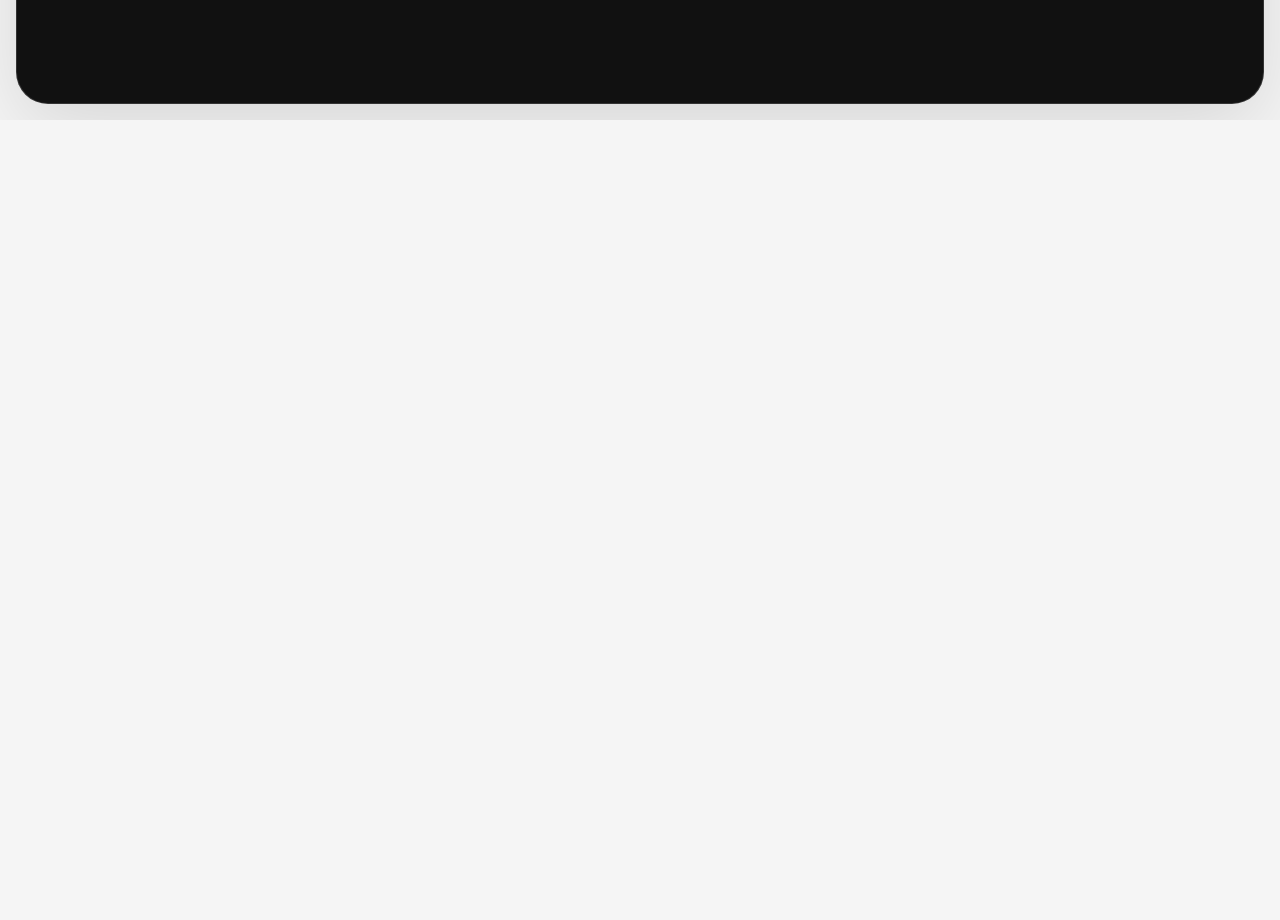
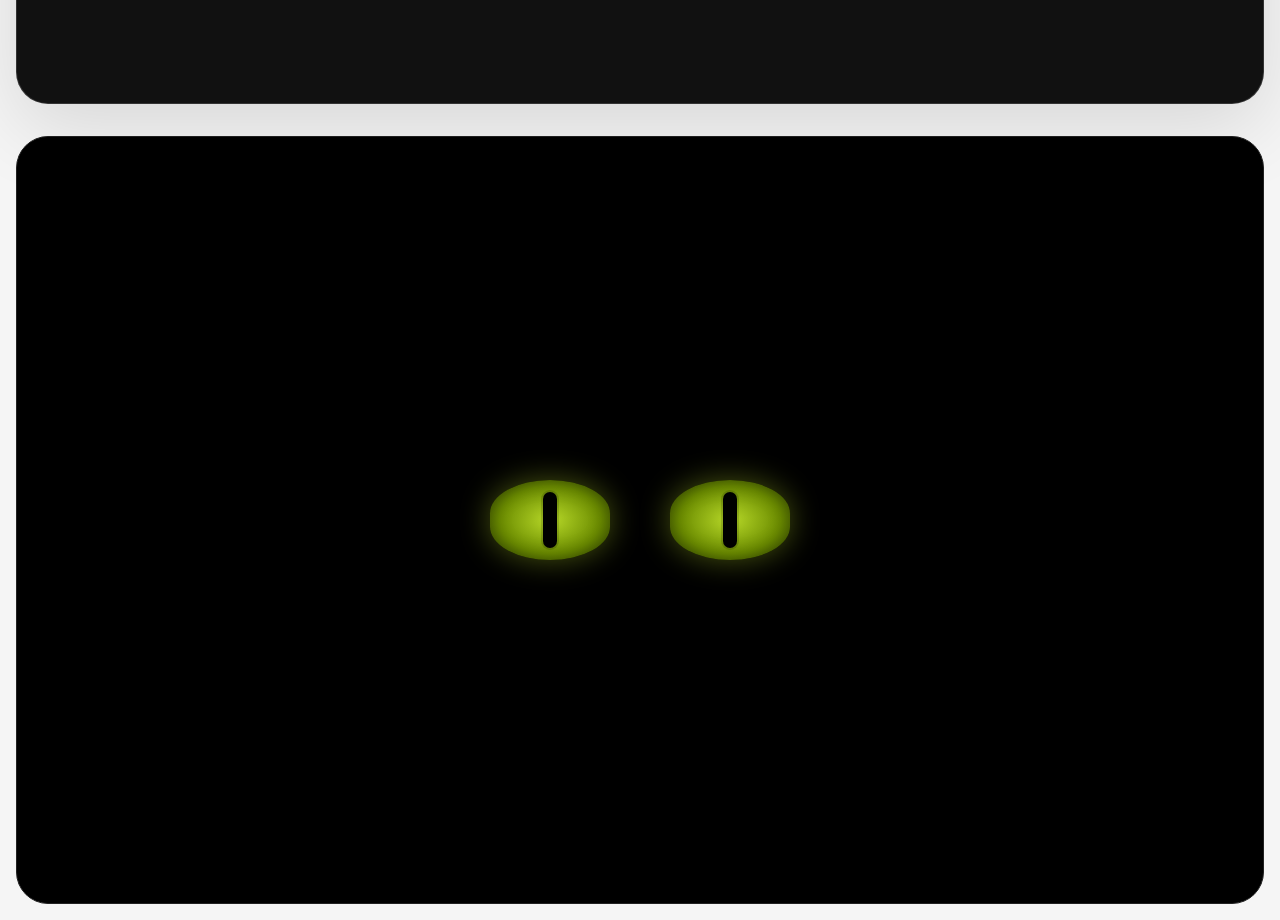
Before and after one commit to Ranger-Rick/rickbordelon.com, a Vue app: page / in a window 1280 px wide. Shown: the part 3080-4000 px from the top of the page. Before the commit the page ends 3200 px from the top, so only its background shows below. Built offline with nearby package versions, Linux system fonts and the light colour scheme.

Commit message:
Added a RangerSection

```diff
--- a/src/App.vue
+++ b/src/App.vue
@@ -1,6 +1,7 @@
 <script setup>
 import HeroSection from './components/HeroSection.vue'
 import FullscreenSection from './components/FullscreenSection.vue'
+import RangerSection from './components/RangerSection.vue'
 import ThemeToggle from './components/ThemeToggle.vue'
 
 const sections = [
@@ -60,5 +61,6 @@ const sections = [
       :align="section.align"
       :inverse="index % 2 === 0"
     />
+    <RangerSection />
   </main>
 </template>
--- a/src/assets/main.css
+++ b/src/assets/main.css
@@ -236,3 +236,43 @@ body {
     width: min(100% - 2rem, 46rem);
   }
 }
+
+/* Ranger Section */
+.ranger-section {
+  min-height: calc(100svh - 2rem);
+  width: 100%;
+  background: #000;
+  border: 1px solid #222;
+  border-radius: 2rem;
+  overflow: clip;
+  display: flex;
+  align-items: center;
+  justify-content: center;
+}
+
+.ranger-section__eyes {
+  display: flex;
+  gap: 60px;
+}
+
+.ranger-section__eye {
+  width: 120px;
+  height: 80px;
+  background: radial-gradient(ellipse, #b8d929 0%, #6b8c00 60%, #2a3d00 100%);
+  border-radius: 60% / 50%;
+  position: relative;
+  overflow: hidden;
+  box-shadow: 0 0 30px rgba(180, 210, 40, 0.4), inset 0 0 20px rgba(0, 0, 0, 0.3);
+}
+
+.ranger-section__pupil {
+  position: absolute;
+  top: 50%;
+  left: 50%;
+  width: 14px;
+  height: 56px;
+  background: #000;
+  border-radius: 999px;
+  box-shadow: 0 0 0 2px rgba(0, 0, 0, 0.15);
+  transform: translate(-50%, -50%);
+}
--- /dev/null
+++ b/src/components/RangerSection.vue
@@ -0,0 +1,73 @@
+<script setup>
+import { ref, onMounted, onUnmounted } from 'vue'
+
+const eyeRefs = ref([])
+const pupilOffsets = ref([
+  { x: 0, y: 0 },
+  { x: 0, y: 0 },
+])
+
+function setEyeRef(element, index) {
+  eyeRefs.value[index] = element
+}
+
+function handleMouseMove(event) {
+  pupilOffsets.value = eyeRefs.value.map((eye) => {
+    if (!eye) {
+      return { x: 0, y: 0 }
+    }
+
+    const rect = eye.getBoundingClientRect()
+    const centerX = rect.left + rect.width / 2
+    const centerY = rect.top + rect.height / 2
+    const deltaX = event.clientX - centerX
+    const deltaY = event.clientY - centerY
+    const maxOffsetX = 22
+    const maxOffsetY = 10
+
+    return {
+      x: Math.max(-maxOffsetX, Math.min(maxOffsetX, deltaX * 0.14)),
+      y: Math.max(-maxOffsetY, Math.min(maxOffsetY, deltaY * 0.12)),
+    }
+  })
+}
+
+onMounted(() => {
+  window.addEventListener('mousemove', handleMouseMove)
+})
+
+onUnmounted(() => {
+  window.removeEventListener('mousemove', handleMouseMove)
+})
+</script>
+
+<template>
+  <div class="section-shell">
+    <section ref="sectionRef" class="ranger-section">
+      <div class="ranger-section__eyes">
+        <div
+          class="ranger-section__eye"
+          :ref="(element) => setEyeRef(element, 0)"
+        >
+          <div
+            class="ranger-section__pupil"
+            :style="{
+              transform: `translate(calc(-50% + ${pupilOffsets[0]?.x ?? 0}px), calc(-50% + ${pupilOffsets[0]?.y ?? 0}px))`,
+            }"
+          ></div>
+        </div>
+        <div
+          class="ranger-section__eye"
+          :ref="(element) => setEyeRef(element, 1)"
+        >
+          <div
+            class="ranger-section__pupil"
+            :style="{
+              transform: `translate(calc(-50% + ${pupilOffsets[1]?.x ?? 0}px), calc(-50% + ${pupilOffsets[1]?.y ?? 0}px))`,
+            }"
+          ></div>
+        </div>
+      </div>
+    </section>
+  </div>
+</template>
```
